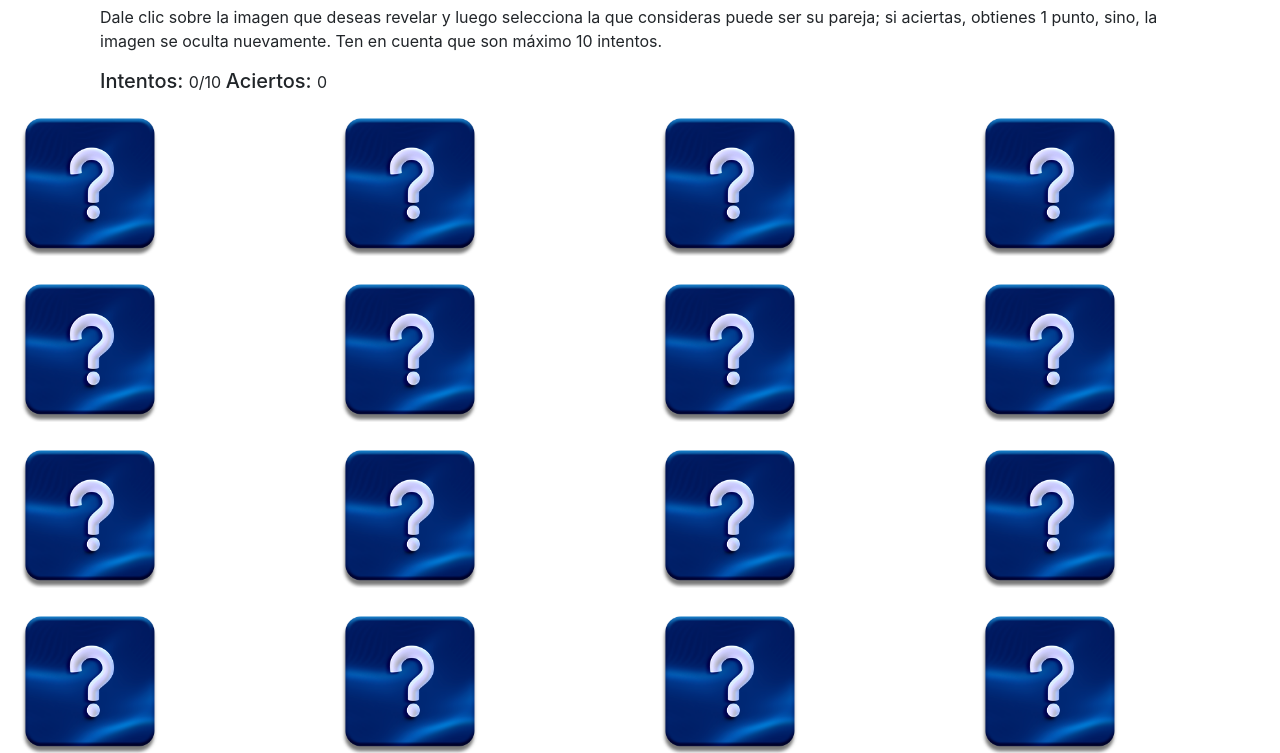
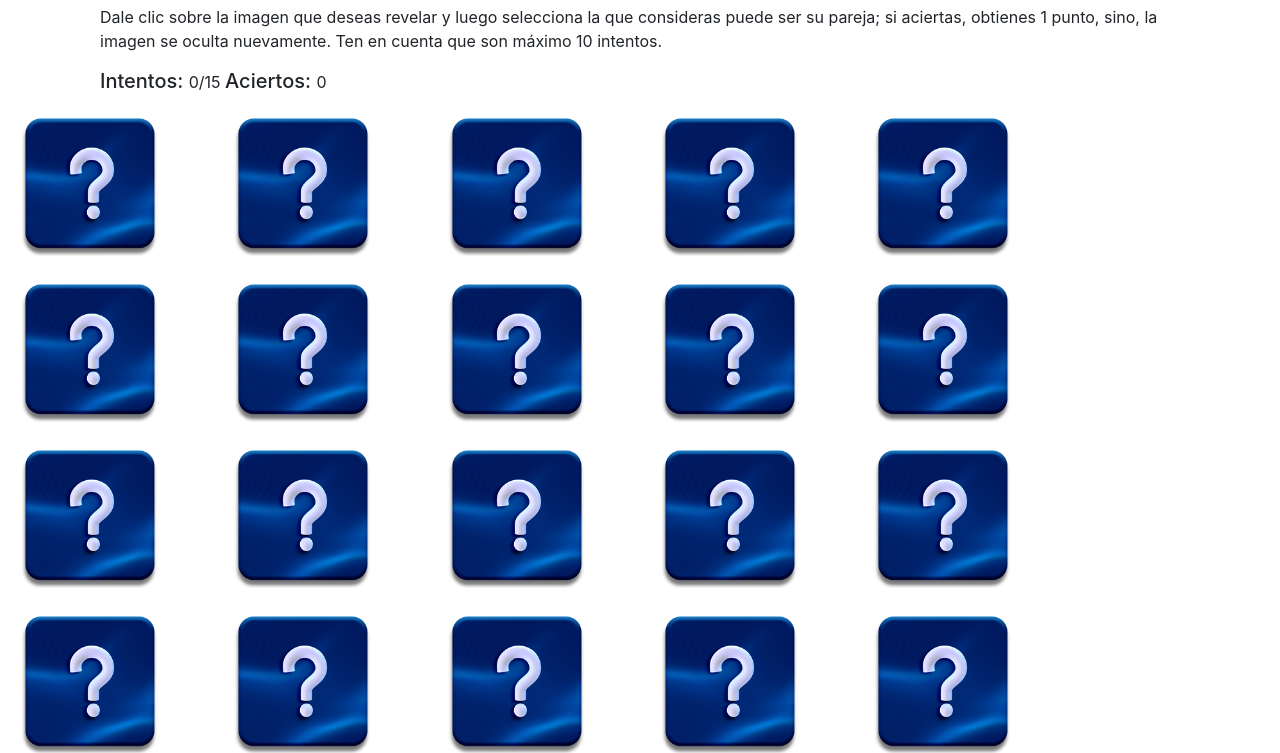
Before and after one commit to jorgequinterodoria/Concentrese, a plain HTML site: page index.html in a window 1280 px wide. Shown: the part 51-804 px from the top of the page. Drawn offline with Linux system fonts and the light colour scheme.

Commit message:
Ajuste para 15 parejas

```diff
--- a/index.html
+++ b/index.html
@@ -25,7 +25,7 @@
             </div>
         </div>
         <div v-for="(fila, indiceFila) in memorama" :key="indiceFila" class="row">
-            <div :key="indiceFila+''+indiceImagen" class="col-3" v-for="(imagen, indiceImagen) in fila">
+            <div :key="indiceFila+''+indiceImagen" class="col-2" v-for="(imagen, indiceImagen) in fila">
                 <div class="mb-3">
                     <img @click="voltear(indiceFila, indiceImagen)" :class="{'girar': imagen.mostrar}" :src="(imagen.mostrar ? imagen.ruta :
                             NOMBRE_IMAGEN_OCULTA)" class="card-img-top img-fluid
--- a/js/script.js
+++ b/js/script.js
@@ -1,6 +1,6 @@
 
-const MAXIMOS_INTENTOS = 10, // Intentos máximos que tiene el jugador
-    COLUMNAS = 4, // Columnas del juego
+const MAXIMOS_INTENTOS = 15, // Intentos máximos que tiene el jugador
+    COLUMNAS = 5, // Columnas del juego
     SEGUNDOS_ESPERA_VOLTEAR_IMAGEN = 1, // Por cuántos segundos mostrar ambas imágenes
     NOMBRE_IMAGEN_OCULTA = "./img/pregunta.png"; // La imagen que se muestra cuando la real está oculta
 new Vue({
```
